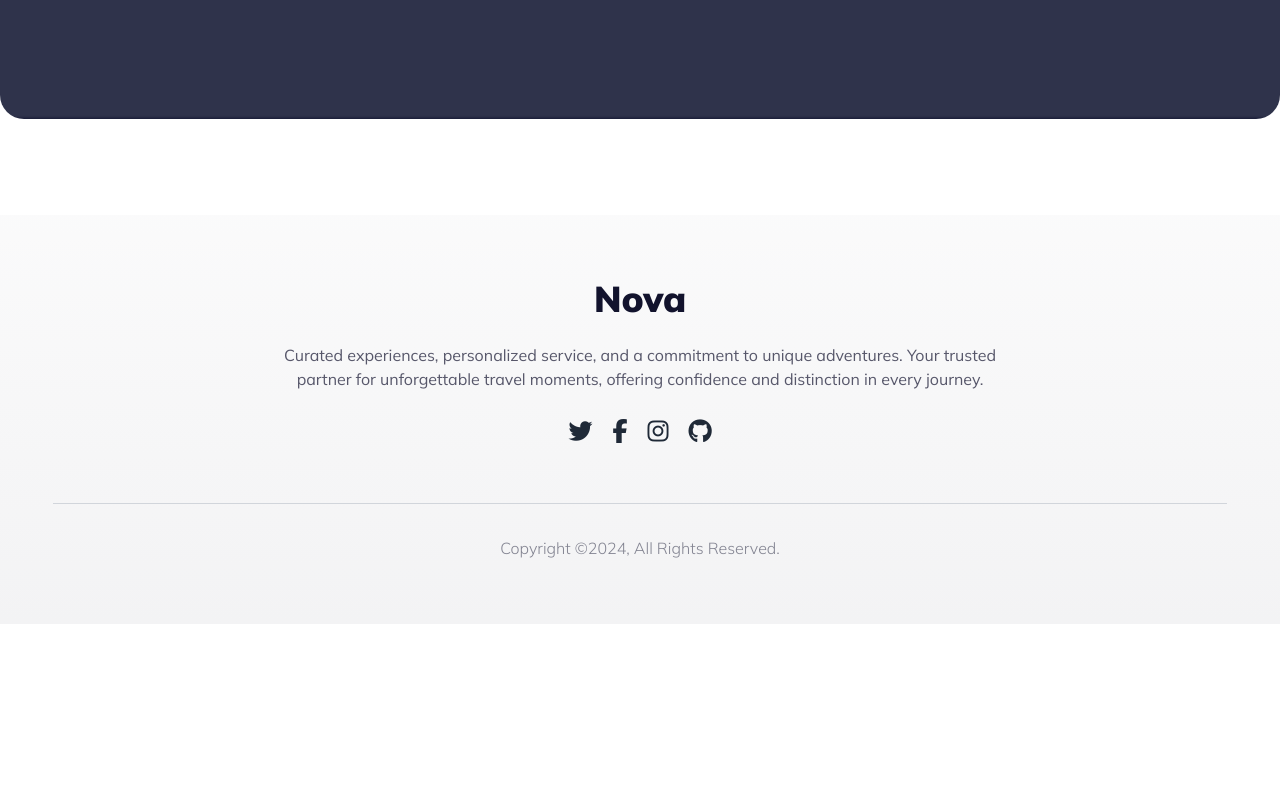
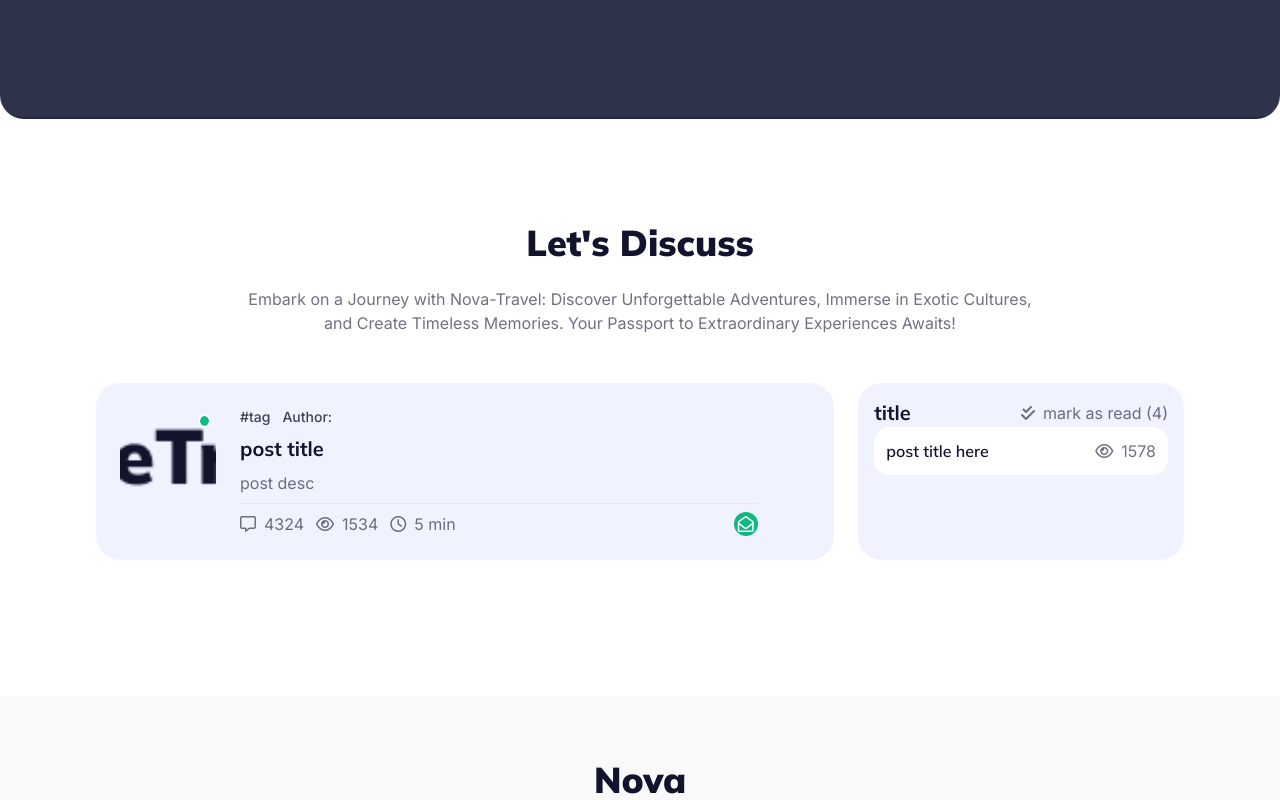
Before and after one commit to HunterMahmud/B9-A6-Mahmud, a plain HTML site: page index.html in a window 1280 px wide. Shown: the part 543-1343 px from the top of the page. Before the commit the page ends 1167 px from the top, so only its background shows below. Drawn offline with nearby package versions, Linux system fonts and the light colour scheme.

Commit message:
let's discuss seciton's post and mark as read template making

```diff
--- a/index.html
+++ b/index.html
@@ -34,6 +34,36 @@
       .font-inter{
         font-family: "Inter", sans-serif;
       }
+    .avatar.online:before {
+    content: "";
+    position: absolute;
+    z-index: 10;
+    display: block;
+    border-radius: 100%;
+    --tw-bg-opacity: 1;
+    background-color: #10B981;
+    outline-style: solid;
+    outline-width: 2px;
+    outline-color: white;
+    width: 10%;
+    height: 8%;
+    top: 7%;
+    right: 7%}
+.avatar.offline:before {
+    content: "";
+    position: absolute;
+    z-index: 10;
+    display: block;
+    border-radius: 100%;
+    --tw-bg-opacity: 1;
+    background-color: #FF3434;
+    outline-style: solid;
+    outline-width: 2px;
+    outline-color: white;
+    width: 10%;
+    height: 8%;
+    top: 7%;
+    right: 7%}
 
     </style>
   </head>
@@ -99,7 +129,81 @@
       <!-- banner ends here  -->
 
     </header>
-    <main></main>
+    <main>
+      <!-- let's discuss section starts here  -->
+       <section id="lets-discuss" class="mx-auto lg:px-24 px-8 py-10">
+        <div class="flex flex-col justify-center items-center text-center my-6">
+          <h2 class="text-[#12132D] text-3xl lg:text-4xl font-black">
+            Let's Discuss
+          </h2>
+          <p class="my-6 max-w-[800px] font-inter text-[#12132D99]">
+            Embark on a Journey with Nova-Travel: Discover Unforgettable Adventures, Immerse in Exotic Cultures, and Create Timeless Memories. Your Passport to Extraordinary Experiences Awaits!
+          </p>
+        </div>
+        <div class="flex justify-between gap-6">
+          <div class="w-[68%] ">
+            <!-- first child -->
+            <div class="flex rounded-3xl gap-6 p-6 w-full bg-[#797DFC1A] font-inter text-[#12132D99]">
+              <div class="avatar online">
+                <div class="w-24 h-24 rounded-xl">
+                  <img src="./images/logo.png" />
+                </div>
+              </div>
+              <div class="flex flex-col gap-2 w-[75%]">
+                <div class="flex gap-3 font-medium text-sm text-[#12132DCC]">
+                  <p>#tag</p>
+                  <p>Author:</p>
+                </div>
+                <h3 class="font-mulish font-bold text-xl text-[#12132D]">post title</h3>
+                <p>post desc</p>
+                <hr>
+                <div class="flex gap-3 justify-between">
+                  <div class="flex gap-3">
+                    <div class="flex items-center gap-2">
+                      <i class="fa-regular fa-message"></i>
+                      <p>4324</p>
+                    </div>
+                    <div class="flex items-center gap-2">
+                      <i class="fa-regular fa-eye"></i>
+                      <p>1534</p>
+                    </div>
+                    <div class="flex items-center gap-2">
+                      <i class="fa-regular fa-clock"></i>
+                      <p><span>5</span> min</p>
+                    </div>
+                  </div>
+                  <div class="flex items-center justify-center w-6 h-6 bg-[#10B981] rounded-full">
+                    <button><i class="fa-solid fa-envelope-open text-white font-thin"></i></button>
+                  </div>
+                </div>
+              </div>
+            </div>
+          <!-- first child ends -->
+          </div>
+          <div class="w-[30%] rounded-3xl p-4 bg-[#797DFC1A]">
+            <div class="flex gap-2 justify-between text-[#12132D]">
+              <div class="font-bold text-xl">title</div>
+              <div class="flex items-center gap-2 font-inter text-[#12132D99]">
+                <i class="fa-solid fa-check-double"></i>
+                <p>mark as read (<span>4</span>)</p>
+              </div>
+            </div>
+            <div class="flex flex-col gap-4">
+              <!-- first child  -->
+              <div class="flex justify-between items-center bg-white p-3 rounded-2xl">
+                <h4 class="font-semibold text-[#12132D]">post title here</h4>
+                <div class="flex items-center gap-2 font-inter text-[#12132D99]">
+                  <i class="fa-regular fa-eye"></i>
+                  <p>1578</p>
+                </div>
+              </div>
+              <!-- first child ends -->
+            </div>
+          </div>
+        </div>
+       </section>
+       <!-- let's discuss section ends here  -->
+    </main>
      <!-- footer starts here -->
      <footer class="flex flex-col w-full mx-auto text-center items-center py-16 mt-24 bg-gradient-to-t from-[rgba(18,19,45,0.05)] to-[rgba(18,19,45,0.02)]">
      <h1 class="text-4xl font-black text-[#12132D]">Nova</h1>
```
